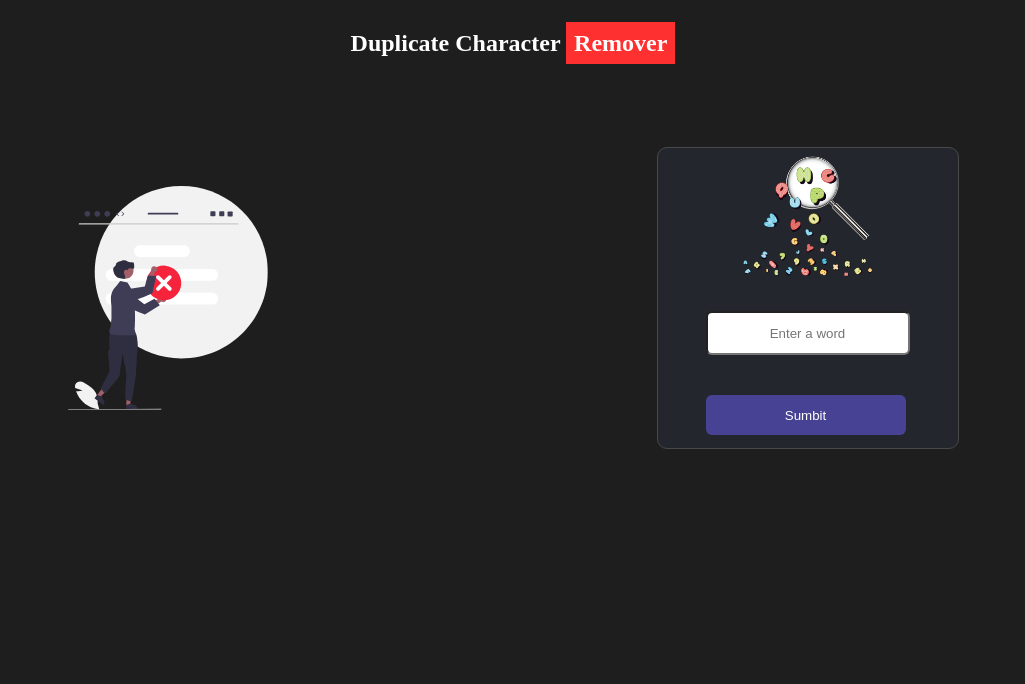
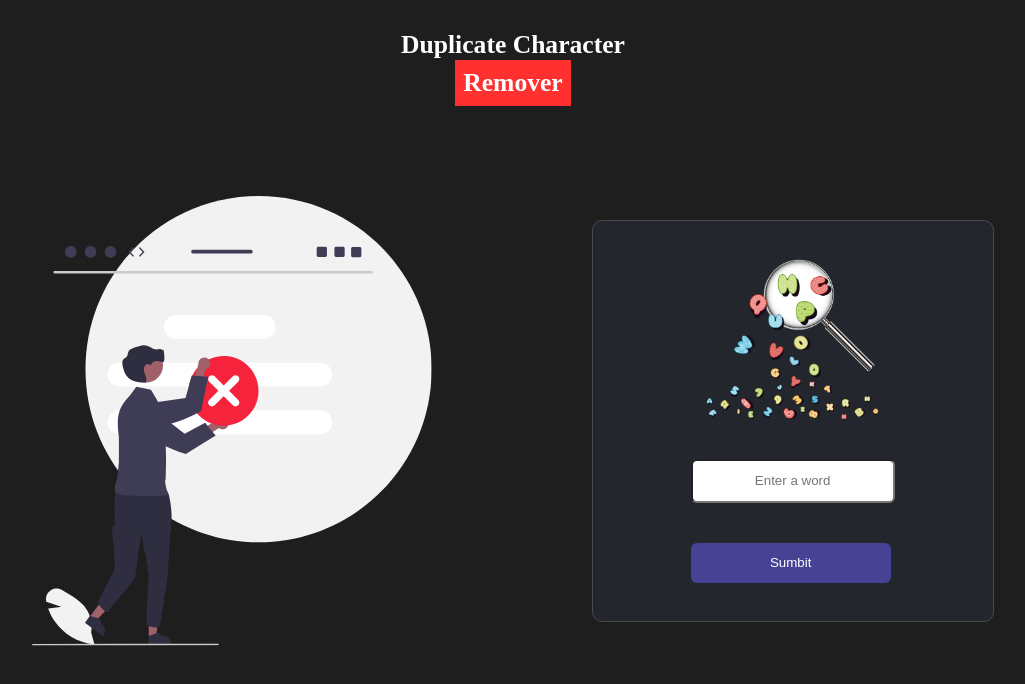
Before and after one commit to Natioterom/delete_characters, a React (Vite) app: page / in a window 1280 px wide. Shown: the top 684 px of the page, without its empty margins (127-1152 px from the left). Built offline with nearby package versions, Linux system fonts and the light colour scheme.

Commit message:
adding mq

```diff
--- a/src/Components/FormWord/FormWord.jsx
+++ b/src/Components/FormWord/FormWord.jsx
@@ -37,10 +37,10 @@ const submitWord = (e) => {
     return(
         <article className='container-form-word'>
             <h1 className='title-container-form'>Duplicate Character <span className='span-form-word'>Remover</span></h1>
-            <div className='container-word-form-img'>
-                <img src={imgBanner} alt='banner-form'  />
+            <div className='container-word-form'>
+                <img src={imgBanner} alt='banner-form' className='img-banner' />
             <div className='container-form'>
-            <img src={imgForm} alt='img-form' />
+            <img src={imgForm} alt='img-form' className='img-form' />
                 <form className='form-word' onSubmit={submitWord}>
                     <input className='input-form-word'
                     placeholder='Enter a word'
--- a/src/Components/FormWord/styles.css
+++ b/src/Components/FormWord/styles.css
@@ -1,17 +1,17 @@
 
-.container-word-form-img{
+.container-word-form{
     display: flex;
-    justify-content: space-around;
+    justify-content: space-evenly;
     align-items: center;
     margin-top: 60px;
 }
-.container-word-form-img img{
-    width: 200px;
-}
+
 .title-container-form{
     text-align: center;
-    padding:30px;
+    padding:60px;
+    font-size: 3rem;
 }
+
 .span-form-word{
     background-color: #FF3030;
     padding: 8px;
@@ -21,15 +21,15 @@
     flex-direction: column;
     align-items: center;
     justify-content: center;
-    width:300px;
+    width:400px;
     background-color: #23262D;
-    height: 300px;
+    height: 400px;
     border-radius: 10px;
     border: 1px solid #494949;
 }
-.container-form img{
-    width:150px;
-    height: 150px;
+.img-form{
+    width:200px;
+    height: 200px;
 }
 .form-word{
     display: flex;
@@ -55,3 +55,41 @@
     color:red;
     text-align: center;
 }
+@media (min-width: 320px){
+    .title-container-form {
+        display: flex;
+        align-items: center;
+        justify-content: center;
+        flex-direction: column;
+        font-size: 1.6rem;
+    }
+    .container-form {
+        width: 300px;
+    }
+    .img-banner {
+        display: none;
+    }
+}
+@media (min-width: 768px){
+    .title-container-form {
+        font-size: 1.6rem;
+    }
+    .img-banner{
+        display: block;
+        width: 300px;
+    }
+    .container-form {
+        width: 350px;
+        height: 400px;
+    }
+}
+@media (min-width: 1024px){
+    .img-banner{
+        display: block;
+        width: 400px;
+    }
+    .container-form {
+        width: 400px;
+        height: 400px;
+    }
+}
--- a/src/Components/Result/styles.css
+++ b/src/Components/Result/styles.css
@@ -46,7 +46,6 @@
     border-radius: 10px;
     border: 1px solid #494949;
     min-width: 200px;
-    flex-wrap: wrap;;
 }
 .label-initial-word{
     display: flex;
@@ -59,6 +58,7 @@
     height: 30px;
     font-size: large;
     font-weight: bold;
+    padding:8px;
 }
 .container-title-label{
     display: flex;
@@ -122,3 +122,9 @@
     width: 80px;
     color:white;
 }
+
+@media (max-width: 375px){
+    .container-label-initial-word{
+           flex-direction: column;
+    }
+}
```
